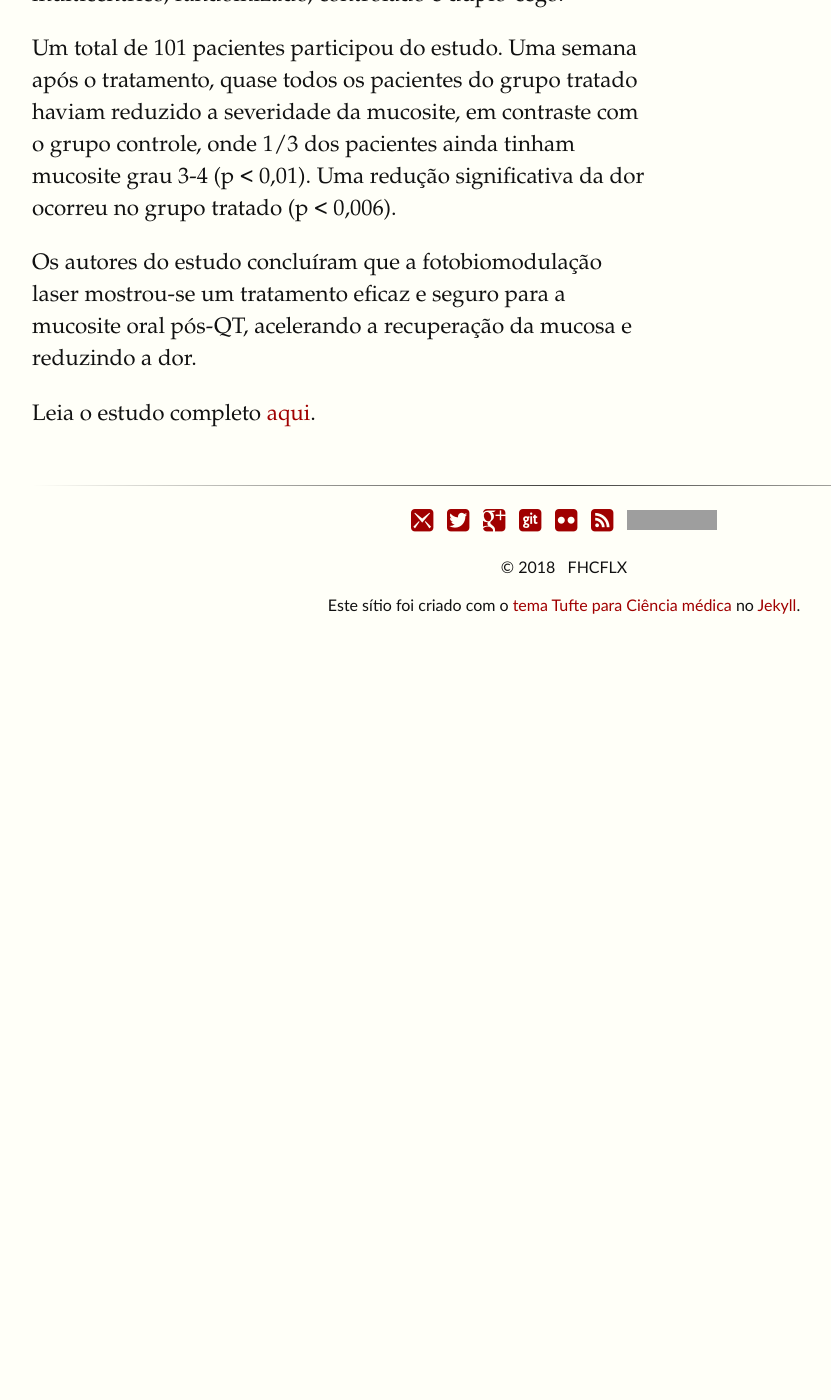
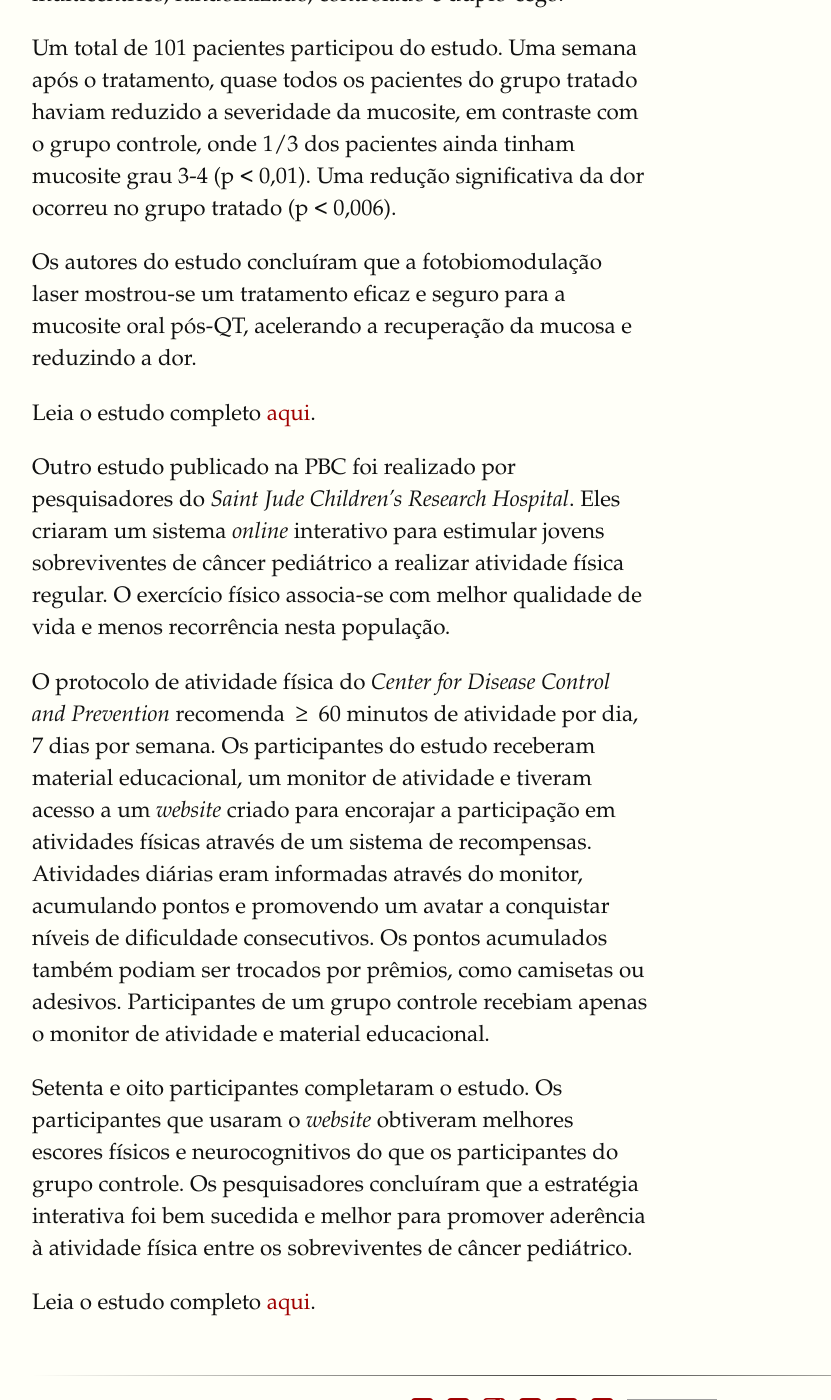
Before and after one commit to fhcflx/pharmakon, a Jekyll site: the page built from _posts/2018-05-09-Laser-ajudando-criancas-com-cancer.markdown, in a window 1280 px wide and 1400 px high, scrolled down 1103 px. Shown: the whole window, without its empty margins (128-959 px from the left). Built offline with Jekyll 4.4.1, drawn with Linux system fonts in a browser that asks for light colours; comment, search, counter and statistics services are not loaded; before the commit the page ends 1733 px from its top, so only the background shows below that; grey boxes are pictures that could not be loaded.

Commit message:
outra nova postagem

```diff
--- a/_posts/2018-05-09-Laser-ajudando-criancas-com-cancer.markdown
+++ b/_posts/2018-05-09-Laser-ajudando-criancas-com-cancer.markdown
@@ -18,3 +18,11 @@ Um total de 101 pacientes participou do estudo. Uma semana após o tratamento, q
 Os autores do estudo concluíram que a fotobiomodulação laser mostrou-se um tratamento eficaz e seguro para a mucosite oral pós-QT, acelerando a recuperação da mucosa e reduzindo a dor.
 
 Leia o estudo completo [aqui](http://bit.ly/fhcflxB6).
+
+Outro estudo publicado na PBC foi realizado por pesquisadores do _Saint Jude Children's Research Hospital_. Eles criaram um sistema _online_ interativo para estimular jovens sobreviventes de câncer pediátrico a realizar atividade física regular. O exercício físico associa-se com melhor qualidade de vida e menos recorrência nesta população.
+
+O protocolo de atividade física do _Center for Disease Control and Prevention_ recomenda &#8805; 60 minutos de atividade por dia, 7 dias por semana. Os participantes do estudo receberam material educacional, um monitor de atividade e tiveram acesso a um _website_ criado para encorajar a participação em atividades físicas através de um sistema de recompensas. Atividades diárias eram informadas através do monitor, acumulando pontos e promovendo um avatar a conquistar níveis de dificuldade consecutivos. Os pontos acumulados também podiam ser trocados por prêmios, como camisetas ou adesivos. Participantes de um grupo controle recebiam apenas o monitor de atividade e material educacional.
+
+Setenta e oito participantes completaram o estudo. Os participantes que usaram o _website_ obtiveram melhores escores físicos e neurocognitivos do que os participantes do grupo controle. Os pesquisadores concluíram que a estratégia interativa foi bem sucedida e melhor para promover aderência à atividade física entre os sobreviventes de câncer pediátrico.
+
+Leia o estudo completo [aqui](http://bit.ly/fhcflxFT).
```
